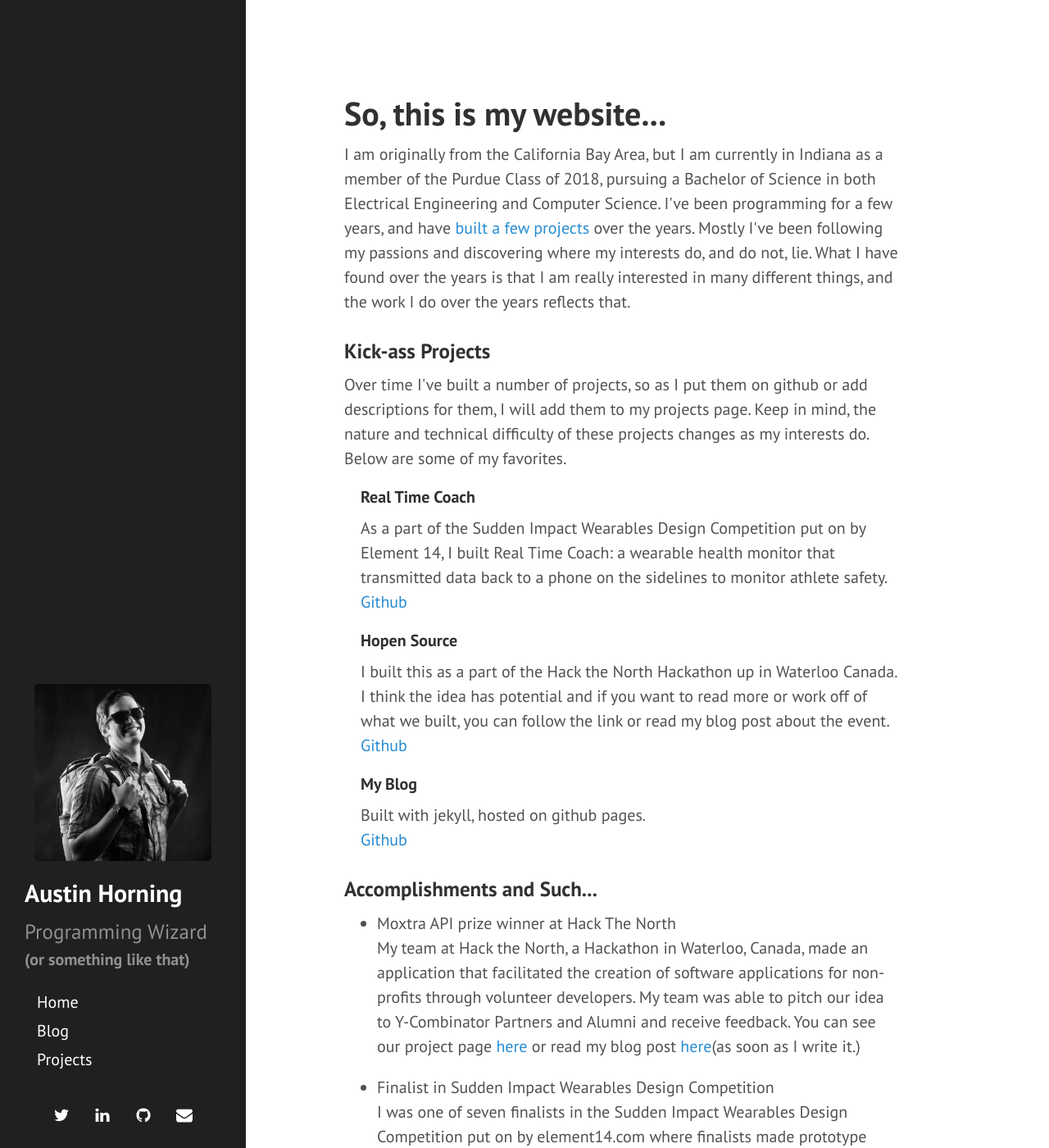
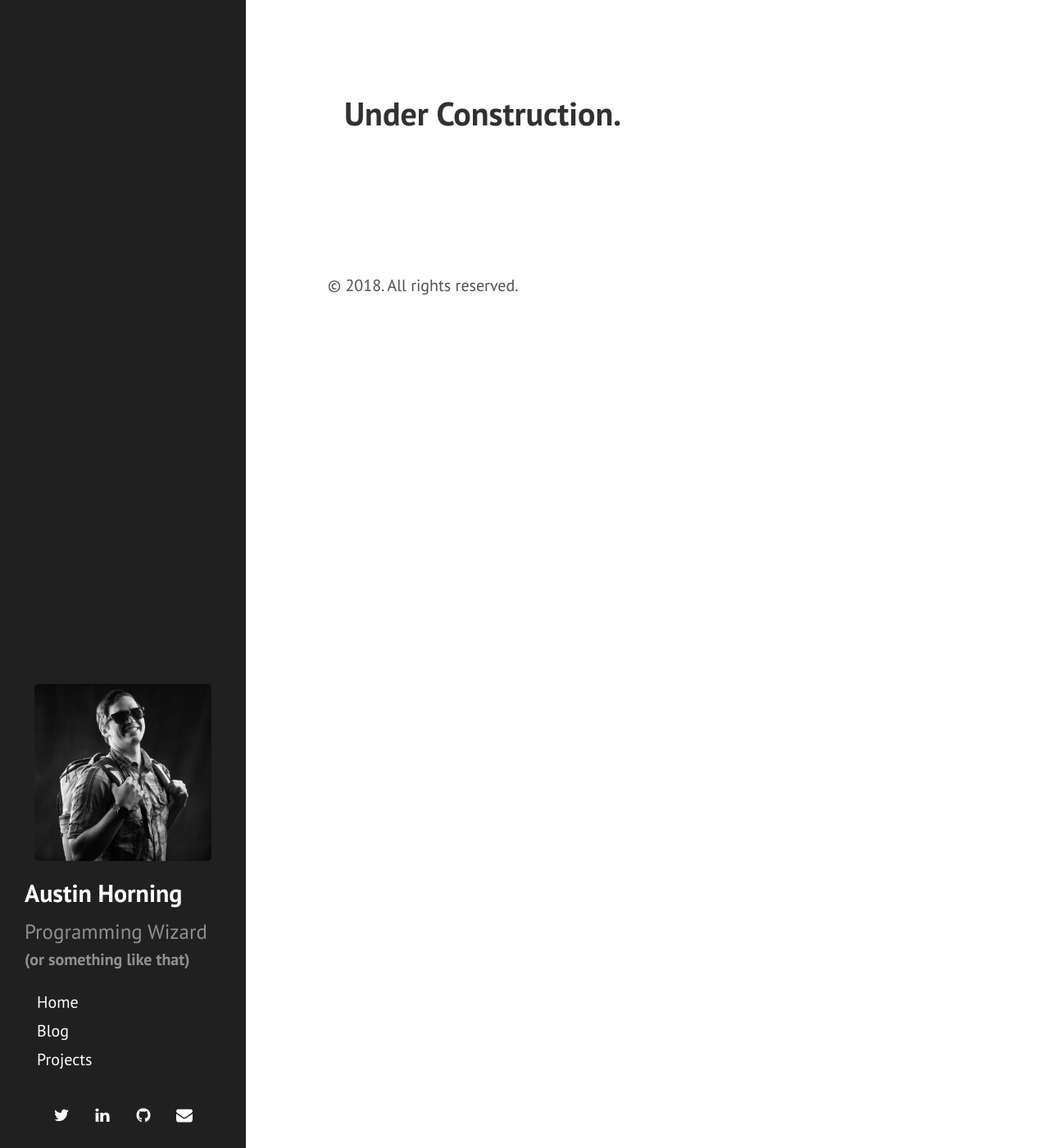
Before and after one commit to TheAustinSeven/theaustinseven.github.io, a Jekyll site: the page built from index.html, in a window 1280 px wide and 1400 px high. Shown: the whole window at 82% size. Built offline with Jekyll 4.4.1, drawn with Linux system fonts in a browser that asks for light colours; the list of posts is cut into pages by our own code; some of the changed text lies outside the part shown.

Commit message:
Update index.html

```diff
--- a/index.html
+++ b/index.html
@@ -6,53 +6,6 @@ title: About
 <!-- One -->
 	<section id="one">
 		<div class="container">
-			<h1>So, this is my website...</h1>
-			<p>I am originally from the California Bay Area, but I am currently in Indiana as a member of the Purdue Class of 2018, pursuing a Bachelor of Science in both Electrical Engineering and Computer Science. I've been programming for a few years, and have <a href="#projects">built a few projects</a> over the years. Mostly I've been following my passions and discovering where my interests do, and do not, lie. What I have found over the years is that I am really interested in many different things, and the work I do over the years reflects that.</p>
+			<h1>Under Construction.</h1>
 		</div>
 	</section>
-
-<!-- Two -->
-	<section id="projects">
-		<div class="container">
-			<h3>Kick-ass Projects</h3>
-			<p>Over time I've built a number of projects, so as I put them on github or add descriptions for them, I will add them to my projects page. Keep in mind, the nature and technical difficulty of these projects changes as my interests do. Below are some of my favorites.</p>
-			<div class="features">
-				<article>
-					<div class="inner">
-						<h4>Real Time Coach</h4>
-						<p>As a part of the Sudden Impact Wearables Design Competition put on by Element 14, I built Real Time Coach: a wearable health monitor that transmitted data back to a phone on the sidelines to monitor athlete safety.<br><a href="https://github.com/TheAustinSeven/RealTimeCoachApp">Github</a></p>
-					</div>
-				</article>
-				<article>
-					<div class="inner">
-						<h4>Hopen Source</h4>
-						<p>I built this as a part of the Hack the North Hackathon up in Waterloo Canada. I think the idea has potential and if you want to read more or work off of what we built, you can follow the link or read my blog post about the event.<br><a href="https://github.com/HackTheNorthDreamTeam/HopenSource">Github</a></p>
-					</div>
-				</article>
-				<article>
-					<div class="inner">
-						<h4>My Blog</h4>
-						<p>Built with jekyll, hosted on github pages.<br><a href="https://github.com/TheAustinSeven/theaustinseven.github.io">Github</a></p>
-					</div>
-				</article>
-			</div>
-		</div>
-	</section>
-
-<!-- Three -->
-	<section id="accomplishments">
-		<div class="container">
-			<h3>Accomplishments and Such...</h3>
-			<ul class="feature-icons">
-				<li class="fa-code-fork" style="width: 100%">Moxtra API prize winner at Hack The North</li>
-					<p>My team at Hack the North, a Hackathon in Waterloo, Canada, made an application that facilitated the creation of software applications for non-profits through volunteer developers. My team was able to pitch our idea to Y-Combinator Partners and Alumni and receive feedback. You can see our project page <a href="http://devpost.com/software/hopensource">here</a> or read my blog post <a href="#">here</a>(as soon as I write it.)</p>
-				<li class="fa-heartbeat" style="width: 100%">Finalist in Sudden Impact Wearables Design Competition</li>
-					<p>I was one of seven finalists in the Sudden Impact Wearables Design Competition put on by element14.com where finalists made prototype systems to help monitor athlete safety through wearable sensors.</p>
-				<li class="fa-code" style="width: 100%">Winner of the Indy Civic Hackathon, IPS Access to Education Challenge</li>
-					<p>As a part of this challenge, my team developed a ruby on rails application that facilitated the application process for Indianapolis Public Schools magnet schools.</p>
-				<li class="fa-terminal" style="width: 100%">Second Place in the Purdue Bloomberg Codecon Competition</li>
-					<p>The competition consisted of a field of more than 90 people working individually to solve 8 programming problems over 2 hours. The top three qualified for the national competition.</p>
-			</ul>
-
-		</div>
-	</section>
```
